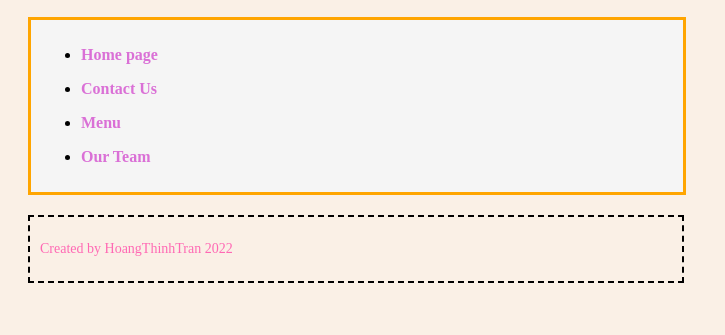
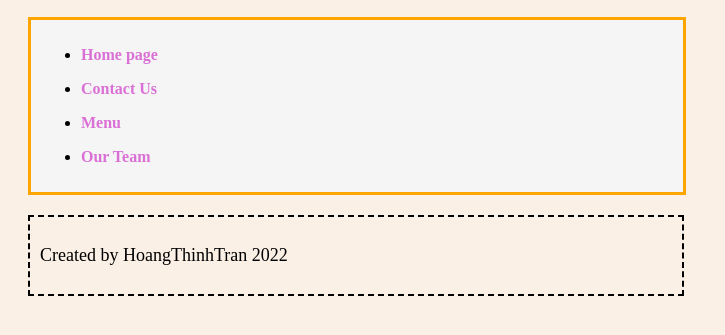
Before and after one commit to HoangThinhTran/Class6-Activity1, a plain HTML site: page index.html in a window 1280 px wide. Shown: the part 133-468 px from the top of the page, without its empty margins (0-725 px from the left). Drawn offline with Linux system fonts and the light colour scheme.

Commit message:
Add files via upload

```diff
--- a/index.html
+++ b/index.html
@@ -36,7 +36,7 @@
     </nav>
 
     <footer>
-      <p style = "color: hotpink; font-size: 14px;"> Created by HoangThinhTran 2022 </p>
+      <p> Created by HoangThinhTran 2022 </p>
     </footer>
   </body>
 
```
Also changed, not shown: home.html (+3 -3 lines), team.html (+3 -3 lines), css/test.css (added), menu.html (indentation only).
